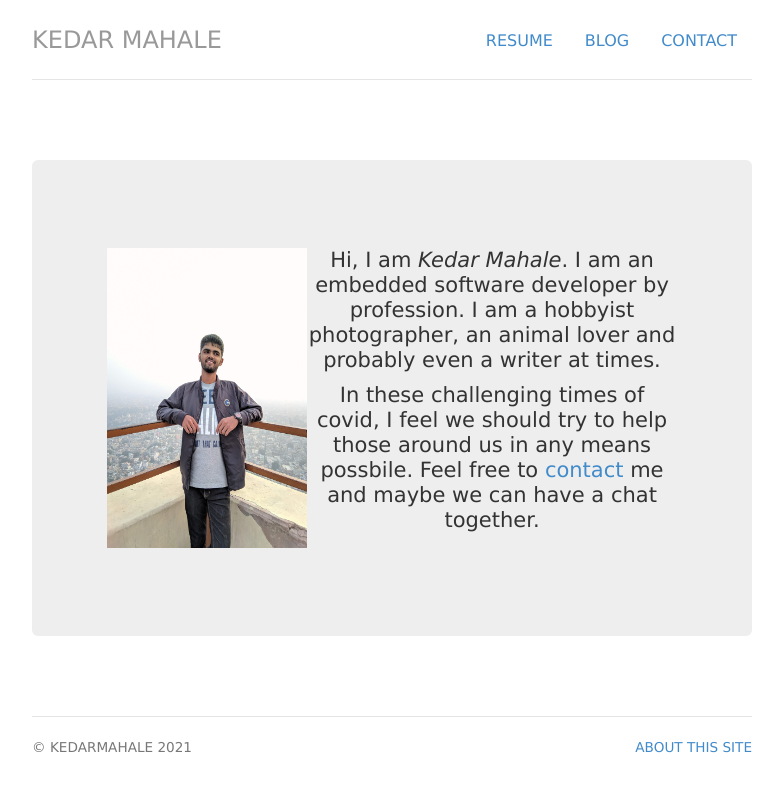
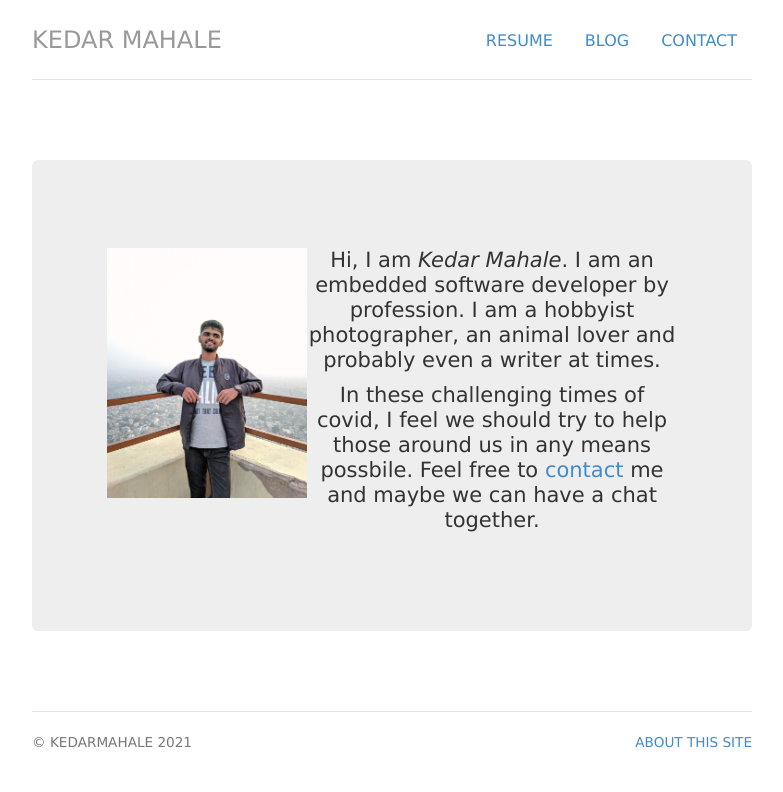
Before and after one commit to kedarmahale/kedarmahale.github.io, a Jekyll site: the page built from index.html, in a window 1280 px wide. Shown: the top 792 px of the page, without its empty margins (248-1031 px from the left). Built offline with Jekyll 4.4.1, drawn with Linux system fonts in a browser that asks for light colours.

Commit message:
text change

```diff
--- a/index.html
+++ b/index.html
@@ -9,7 +9,7 @@ description: Kedar Mahale
 <div class="jumbotron">
 <div class="row marketing">
 	<div class="col-sm-4">
-	<img alt="Kedar Mahale" src="img/IMG_20191212_162258-01.jpeg" height="300 px" width="200 px">
+	<img alt="Kedar Mahale" src="img/IMG_20191212_162258-01.jpeg" height="250 px" width="200 px">
 	</div>
 	<div itemscope itemtype="http://data-vocabulary.org/Person" class="col-sm-8">
 	<p>Hi, I am <em>Kedar Mahale</em>. I am an embedded software developer by profession. I am a hobbyist photographer, an animal lover
```
